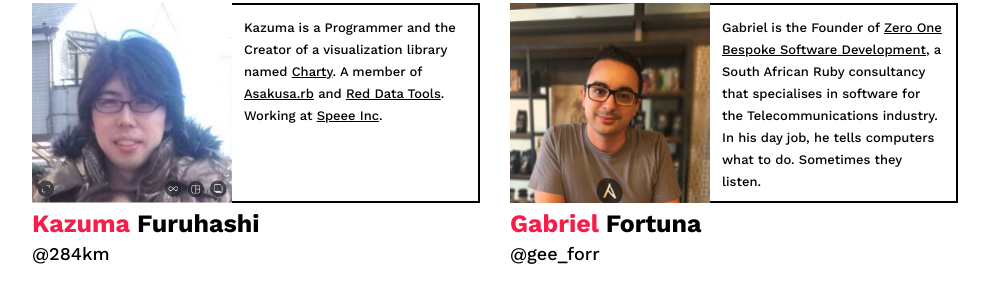
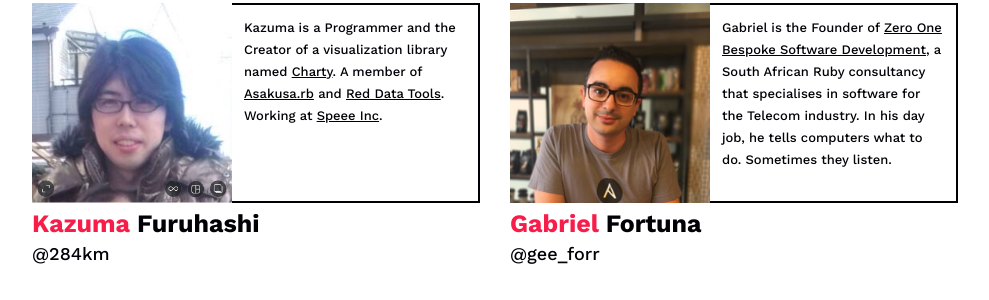
Before and after one commit to bangkokrb/rubyconfth, a Jekyll site: the page built from index.md, in a window 1280 px wide and 900 px high, scrolled down 1999 px. Shown: the part 218-518 px from the top of the window, without its empty margins (237-1226 px from the left). Built offline with Jekyll 4.4.1, drawn with Linux system fonts in a browser that asks for light colours; comment, search, counter and statistics services are not loaded.

Commit message:
Shorten the bio for Gabriel Fortuna to fit in the bio box

```diff
--- a/_data/speakers/speakers.yml
+++ b/_data/speakers/speakers.yml
@@ -45,7 +45,7 @@
   twitter_handle: '@gee_forr'
   photo_url: /assets/images/pages/home/speakers/gabriel-fortuna.jpg
   bio: |
-    Gabriel is the Founder of <a href="https://www.zero-one.io/" target="_blank">Zero One Bespoke Software Development</a>, a South African Ruby consultancy that specialises in software for the Telecommunications industry. In his day job, he tells computers what to do. Sometimes they listen.
+    Gabriel is the Founder of <a href="https://www.zero-one.io/" target="_blank">Zero One Bespoke Software Development</a>, a South African Ruby consultancy that specialises in software for the Telecom industry. In his day job, he tells computers what to do. Sometimes they listen.
 - first_name: Rodrigo
   last_name: Urubatan
   twitter_handle: '@urubatan'
```
